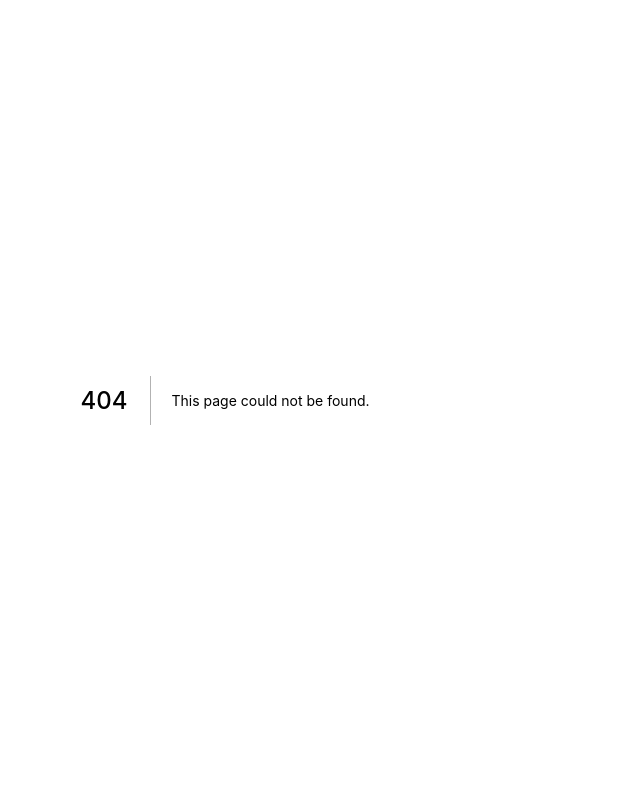
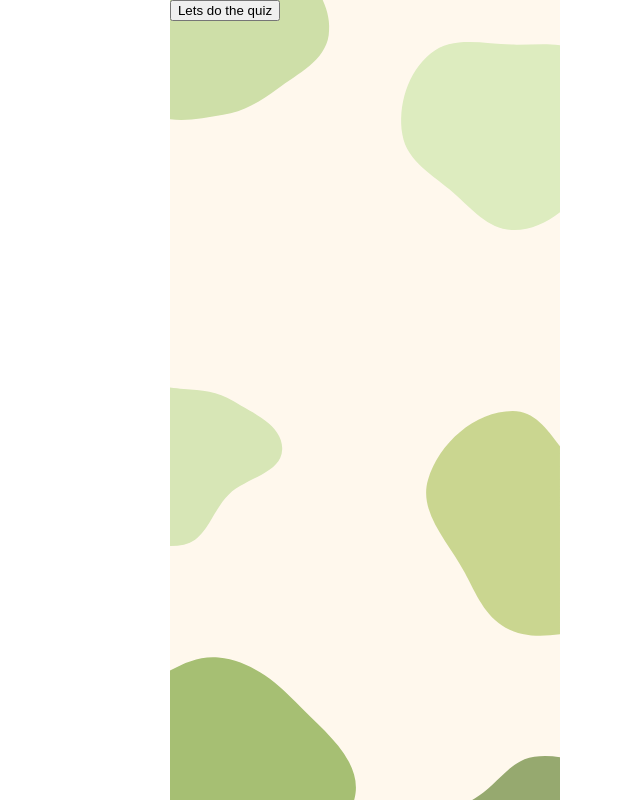
Before and after one commit to Ishan-sa/Final_Project-DCD, a Next.js app in the folder fashoid/: page /Quiz in a window 1280 px wide. Before the commit this address had no page. Shown: the top 800 px of the page, without its empty margins (415-1055 px from the left). Built offline with nearby package versions, Linux system fonts and the light colour scheme.

Commit message:
my changes

```diff
--- /dev/null
+++ b/fashoid/pages/Quiz.js
@@ -0,0 +1,14 @@
+import Background from "../comps/background";
+import styled from "styled-components";
+
+
+
+export default function Quiz() {
+    return <div>
+        <Background img="/vercel.svg"/>
+
+        <button>Lets do the quiz</button>
+    </div>
+
+
+}
--- a/fashoid/pages/index.js
+++ b/fashoid/pages/index.js
@@ -4,7 +4,7 @@ import styles from "../styles/Home.module.css";
 import Img from "../comps/image";
 import BodyText from "../comps/text-content";
 import Background from "../comps/background";
-import ButtonExampleButton from "../comps/button";
+// import ButtonExampleButton from "../comps/button";
 // import 'semantic-ui-css/semantic.min.css'
 // import { useRouter } from 'next/router';
 
```
Also changed, not shown: fashoid/comps/image.js (+7 -0 lines), fashoid/pages/Question1.js (added, +13 -0 lines), fashoid/public/Quiz.svg (added).
